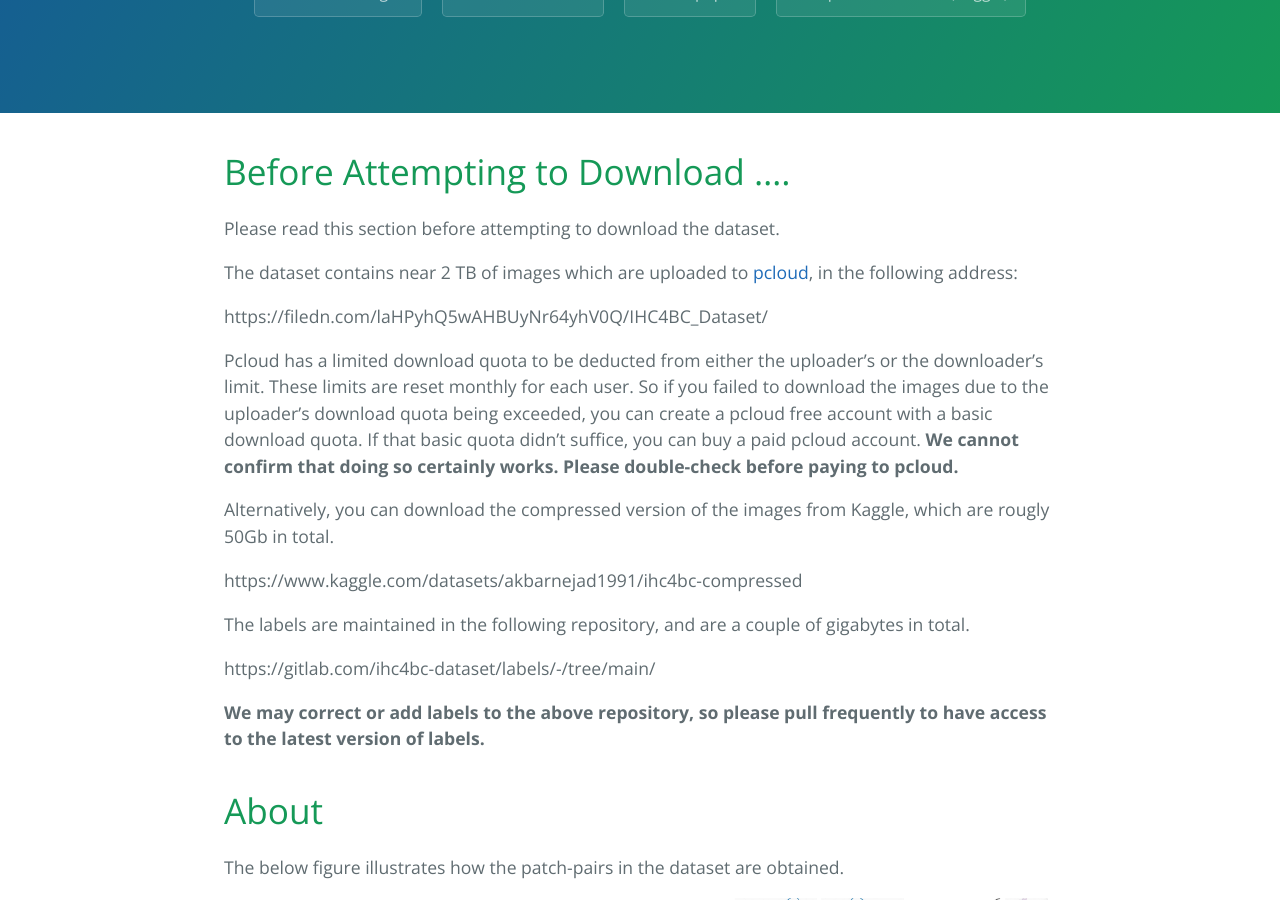
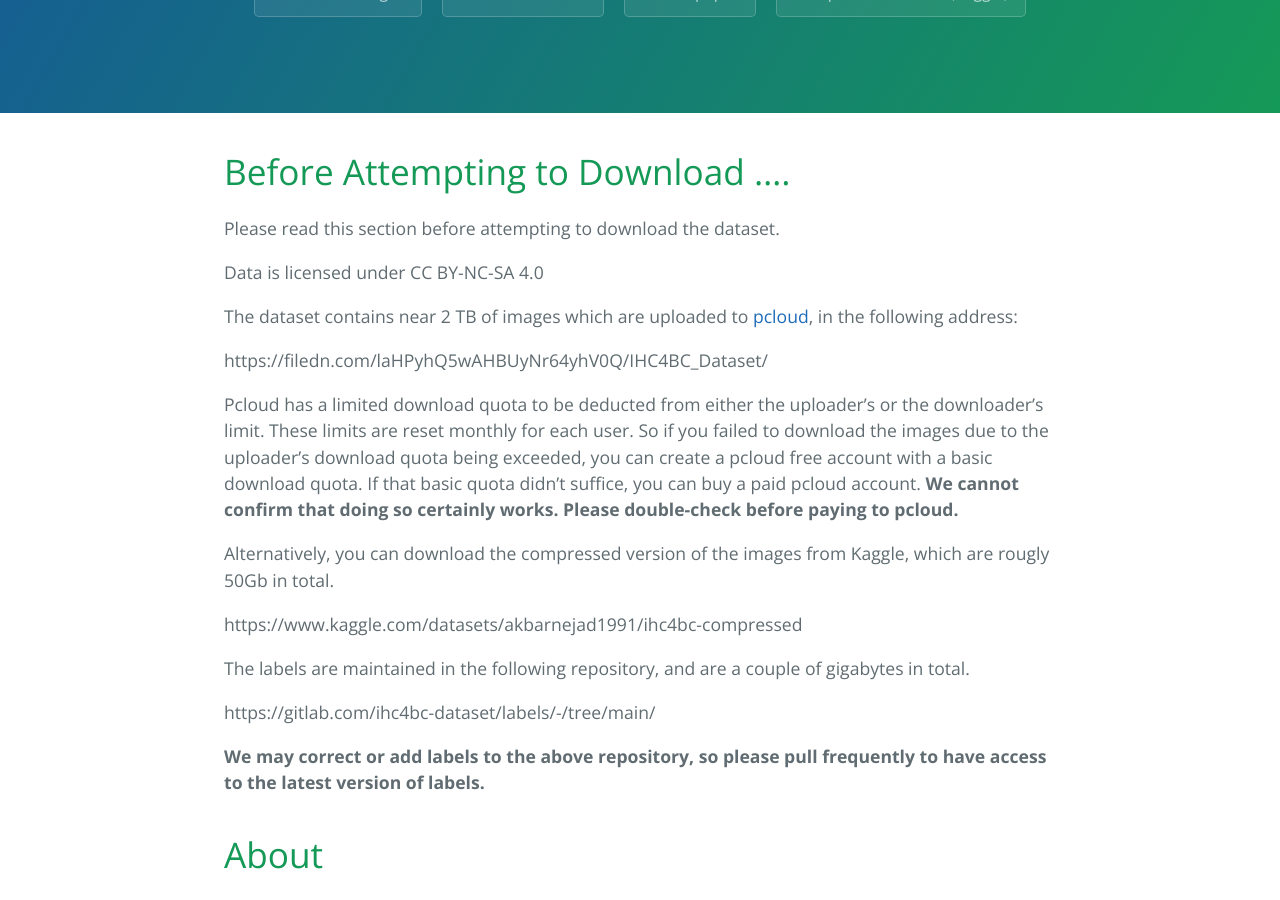
Before and after one commit to ihc4bc/ihc4bc.github.io, a Jekyll site: the page built from index.md, in a window 1280 px wide and 900 px high, scrolled down 332 px. Built offline with Jekyll 4.4.1, drawn with Linux system fonts in a browser that asks for light colours.

Commit message:
added license

```diff
--- a/index.md
+++ b/index.md
@@ -8,6 +8,8 @@ layout: default
 # Before Attempting to Download ....
 
 Please read this section before attempting to download the dataset.
+
+Data is licensed under CC BY-NC-SA 4.0
 
 The dataset contains near 2 TB of images which are uploaded to [pcloud](https://www.pcloud.com/), in the following address:
 
```
